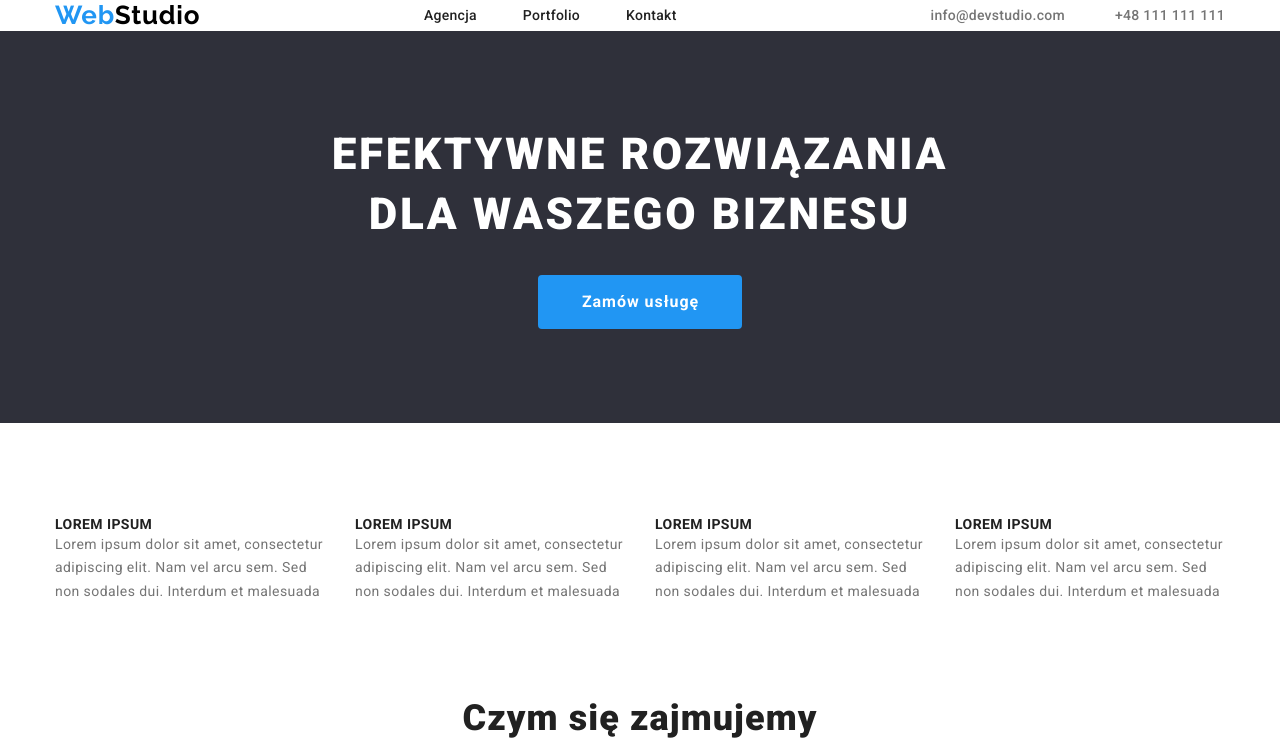
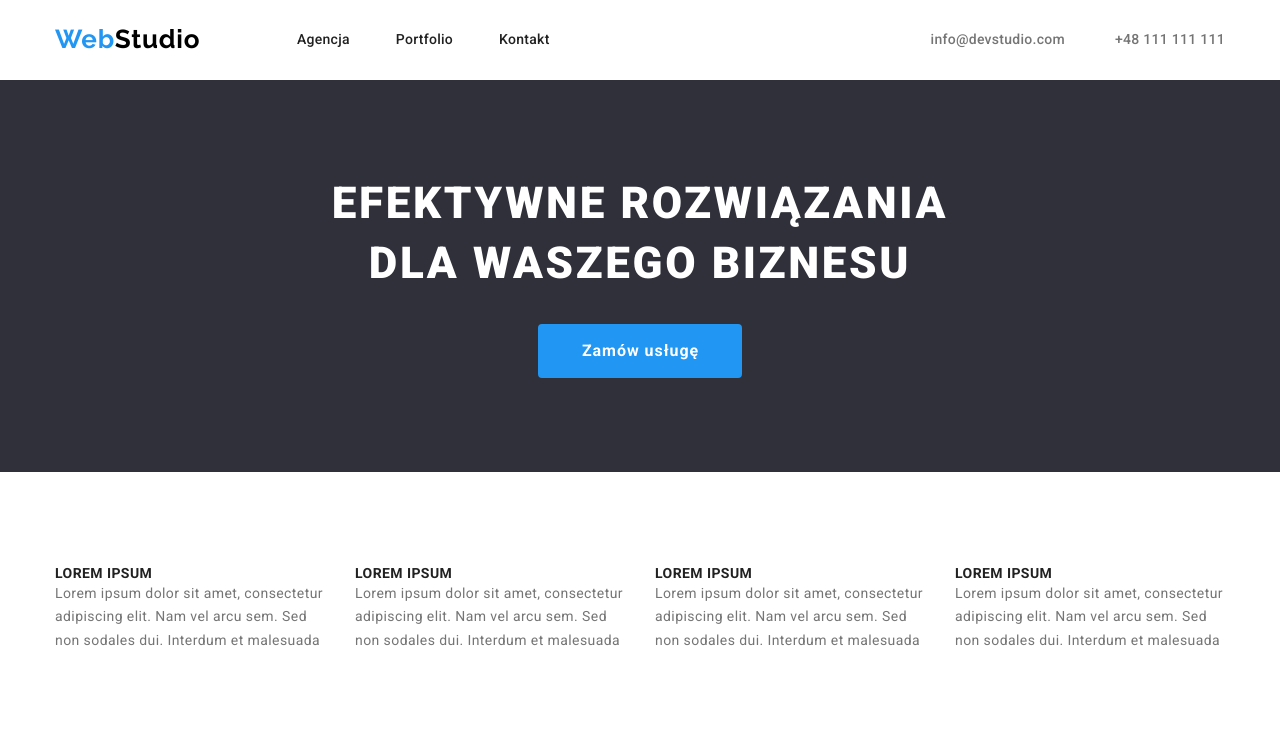
Before and after one commit to magdalenajb/goit-markup-hw-03, a plain HTML site: page index.html in a window 1280 px wide. Shown: the top 743 px of the page. Drawn offline with nearby package versions, Linux system fonts and the light colour scheme.

Commit message:
Corrected

```diff
--- a/css/styles.css
+++ b/css/styles.css
@@ -38,6 +38,8 @@ padding-bottom: 94px;
 .headering{
 background-color:var(--primary-color);
 display:flex;
+padding-top: 24px;
+padding-bottom: 25px;
 }
 
 .logo{
@@ -70,12 +72,17 @@ display:flex;
 align-items: center;
 justify-content: space-between;
 }
+.wrapper-15{
+display:flex;
+align-items: center;
+flex-grow: 0.5;
+}
 
 .nav-list-1{
 display:flex;
 list-style: none;
 gap: 46px;
-flex-grow: 1;
+
 }
 
 .nav-list-2{
@@ -140,7 +147,7 @@ line-height: 1.36;
 text-align: center;
 letter-spacing: 0.06em;
 color: var(--primary-color);
-width:696px;
+max-width:696px;
 }
 
 .button-1{
--- a/index.html
+++ b/index.html
@@ -16,7 +16,7 @@
         <div class="container wrapper-1">
             <a class="logo" href="./index.html">
             <span class="web">Web</span><span class="studio">Studio</span></a>
-        <nav>
+        <nav class="wrapper-15">
 
             <ul class="list nav-list-1">
                 <li><a class="navigation" href="#">Agencja</a></li>
```
Also changed, not shown: portfolio.html (+1 -1 lines).
